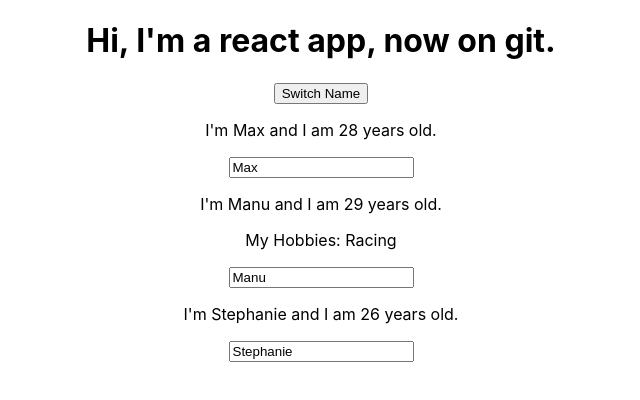
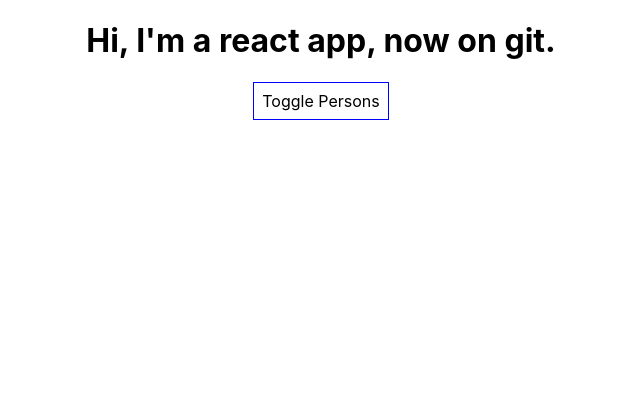
Before and after one commit to moelkers2010/ReactTraining, a React (Create React App) app: page / in a window 1280 px wide. Shown: the top 400 px of the page, without its empty margins (319-959 px from the left). Built offline with nearby package versions, Linux system fonts and the light colour scheme.

Commit message:
Stuff and things

```diff
--- a/src/App.js
+++ b/src/App.js
@@ -5,43 +5,74 @@
 class App extends Component {
   state = {
     persons: [
-      {name: 'Max', age: 28},
-      {name: 'Manu', age: 29},
-      {name: 'Stephanie', age: 26}
-    ]
+      { name: 'Max', age: 28 },
+      { name: 'Manu', age: 29 },
+      { name: 'Stephanie', age: 26 }
+    ],
+    showPersons: false
   }
 
-  switchNameHandler = (newName) =>{
+  switchNameHandler = (newName) => {
     //console.log('Hey, clicks work.')
     // This is a NO NO this.state.persons[0].name = 'Dr. Evil'
-    this.setState({persons: [
-      {name: newName, age: 28},
-      {name: 'Manu', age: 29},
-      {name: 'Stephanie', age: 27}
-    ]})
+    this.setState({
+      persons: [
+        { name: newName, age: 28 },
+        { name: 'Manu', age: 29 },
+        { name: 'Stephanie', age: 27 }
+      ]
+    })
   }
 
-  nameChangedHandler = (event) =>{
-    this.setState({persons: [
-      {name: 'Max', age: 28},
-      {name: event.target.value, age: 29},
-      {name: 'Stephanie', age: 26}
-    ]})
+  nameChangedHandler = (event) => {
+    this.setState({
+      persons: [
+        { name: 'Max', age: 28 },
+        { name: event.target.value, age: 29 },
+        { name: 'Stephanie', age: 26 }
+      ]
+    })
+  }
+
+  togglePersonsHandler = () => {
+    const doesShow = this.state.showPersons;
+    this.setState({ showPersons: !doesShow });
   }
 
   render() {
+
+    const style = {
+      backgroundColor: 'white',
+      font: 'inherit',
+      border: '1px solid blue',
+      padding: '8px',
+      cursor: 'pointer'
+    };
+    let persons = null;
+
+    if (this.state.showPersons) {
+      persons = (
+        <div>
+          {this.state.persons.map(person => {
+            return <Person name={person.name} age={person.age}></Person>
+          }
+
+          )}
+
+
+        </div>
+
+      )
+
+    }
     return (
+
       <div className="App">
         <h1>Hi, I'm a react app, now on git.</h1>
 
-        <button onClick={() => this.switchNameHandler('Dr. Evil')}>Switch Name</button>
-        <Person name={this.state.persons[0].name} age={this.state.persons[0].age}
-        click={this.switchNameHandler.bind(this, 'Bad Horse')}></Person>
-        <Person name={this.state.persons[1].name}
-        age={this.state.persons[1].age}
-        changed={this.nameChangedHandler}>My Hobbies: Racing</Person>
-        <Person name={this.state.persons[2].name} age={this.state.persons[2].age}></Person>
-
+        <button style={style}
+          onClick={this.togglePersonsHandler}>Toggle Persons</button>
+        {persons}
       </div>
 
     );
--- /dev/null
+++ b/src/Person/Person.css
@@ -0,0 +1,9 @@
+.Person{
+    width: 60%;
+    margin: 16px auto;
+    border: 1px solid #eee;
+    box-shadow: 0 2px 3px #ccc;
+    padding: 16px;
+    text-align: center;
+
+}
--- a/src/Person/Person.js
+++ b/src/Person/Person.js
@@ -1,8 +1,9 @@
 import React from 'react';
+import './Person.css';
 
 const person =  (props) =>{
     return (
-    <div>
+    <div className="Person">
         <p onClick={props.click}>I'm {props.name} and I am {props.age} years old. </p>
         <p>{props.children}</p>
         <input type="text" onChange={props.changed} defaultValue={props.name}/>
```
